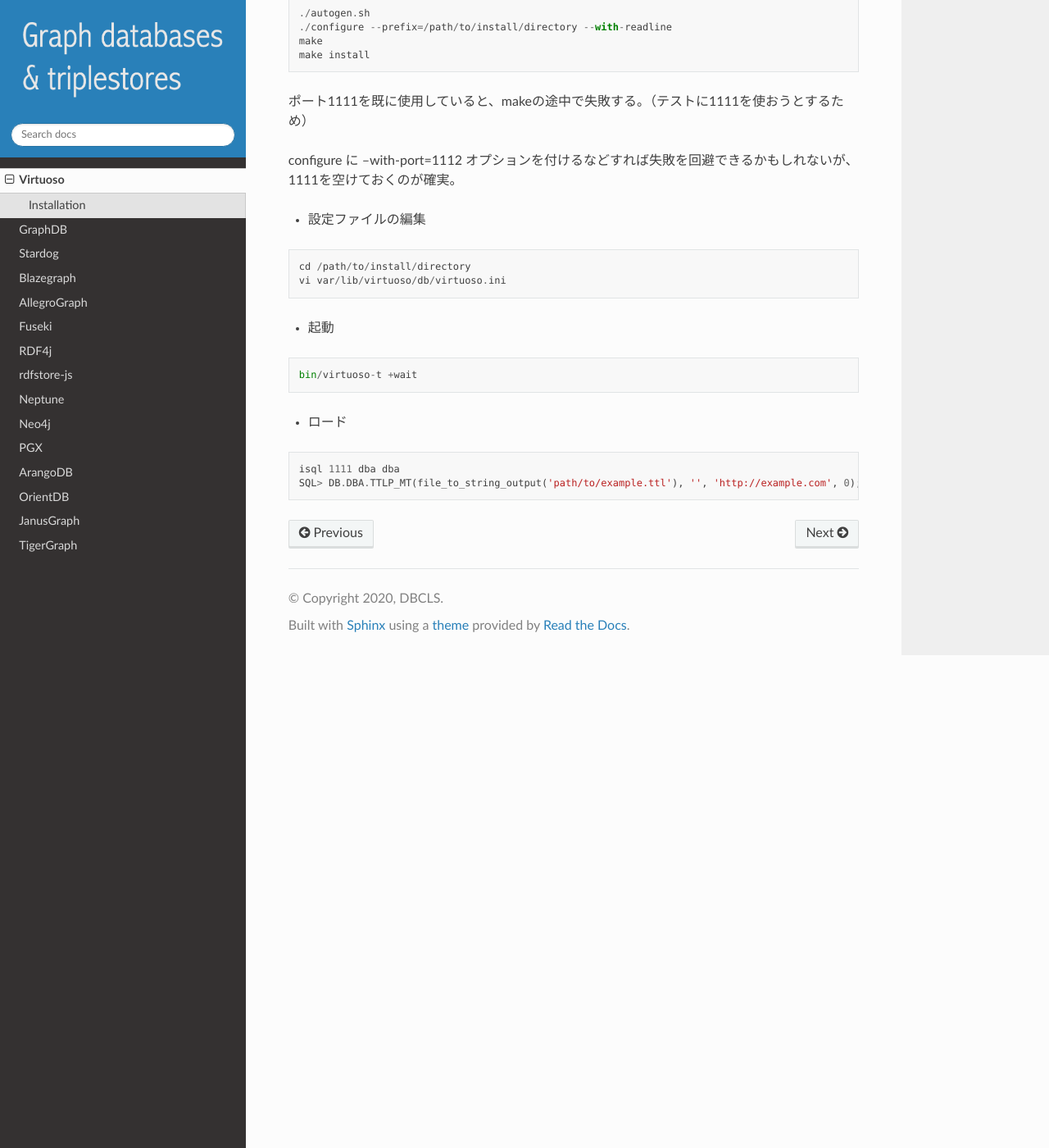
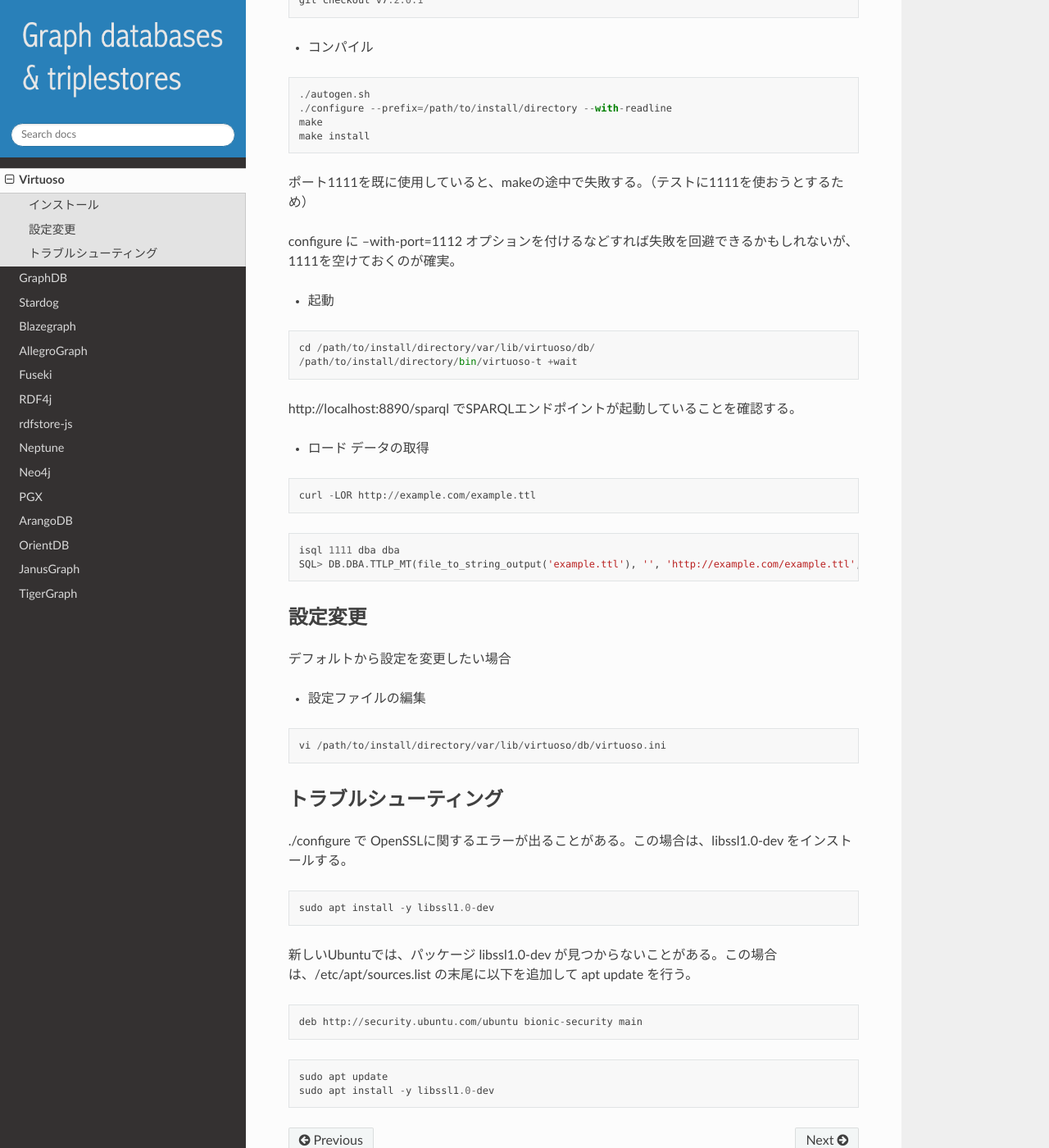
Before and after one commit to dbcls/graphdbs, a Sphinx documentation site: the page built from docs/md/virtuoso.md, in a window 1280 px wide and 1400 px high, scrolled down 657 px. Shown: the whole window at 82% size. Built offline with Sphinx 7.4.7 and the Read the Docs theme 2.0.0, drawn with Linux system fonts in a browser that asks for light colours; some of the changed text lies outside the part shown.

Commit message:
update docs/md/virtuoso.md

````diff
--- a/docs/md/virtuoso.md
+++ b/docs/md/virtuoso.md
@@ -8,7 +8,10 @@
 ライセンス
 * GPLv2
 
-## Installation
+その他必要条件
+* automake, libtool, gperf (インストールされていない場合はaptでインストールする)
+
+## インストール
 * ソースを取得
 ```
 git clone git@github.com:openlink/virtuoso-opensource.git
@@ -25,17 +28,39 @@
 ポート1111を既に使用していると、makeの途中で失敗する。（テストに1111を使おうとするため）
 
 configure に --with-port=1112 オプションを付けるなどすれば失敗を回避できるかもしれないが、1111を空けておくのが確実。
+* 起動
+```
+cd /path/to/install/directory/var/lib/virtuoso/db/
+/path/to/install/directory/bin/virtuoso-t +wait
+```
+http://localhost:8890/sparql でSPARQLエンドポイントが起動していることを確認する。
+* ロード
+データの取得
+```
+curl -LOR http://example.com/example.ttl
+```
+```
+isql 1111 dba dba
+SQL> DB.DBA.TTLP_MT(file_to_string_output('example.ttl'), '', 'http://example.com/example.ttl', 0);
+```
+
+## 設定変更
+デフォルトから設定を変更したい場合
 * 設定ファイルの編集
 ```
-cd /path/to/install/directory
-vi var/lib/virtuoso/db/virtuoso.ini
+vi /path/to/install/directory/var/lib/virtuoso/db/virtuoso.ini
 ```
-* 起動
+
+## トラブルシューティング
+./configure で OpenSSLに関するエラーが出ることがある。この場合は、libssl1.0-dev をインストールする。
 ```
-bin/virtuoso-t +wait
+sudo apt install -y libssl1.0-dev
 ```
-* ロード
+新しいUbuntuでは、パッケージ libssl1.0-dev が見つからないことがある。この場合は、/etc/apt/sources.list の末尾に以下を追加して apt update を行う。
 ```
-isql 1111 dba dba
-SQL> DB.DBA.TTLP_MT(file_to_string_output('path/to/example.ttl'), '', 'http://example.com', 0);
+deb http://security.ubuntu.com/ubuntu bionic-security main
 ```
+```
+sudo apt update
+sudo apt install -y libssl1.0-dev
+```
````
